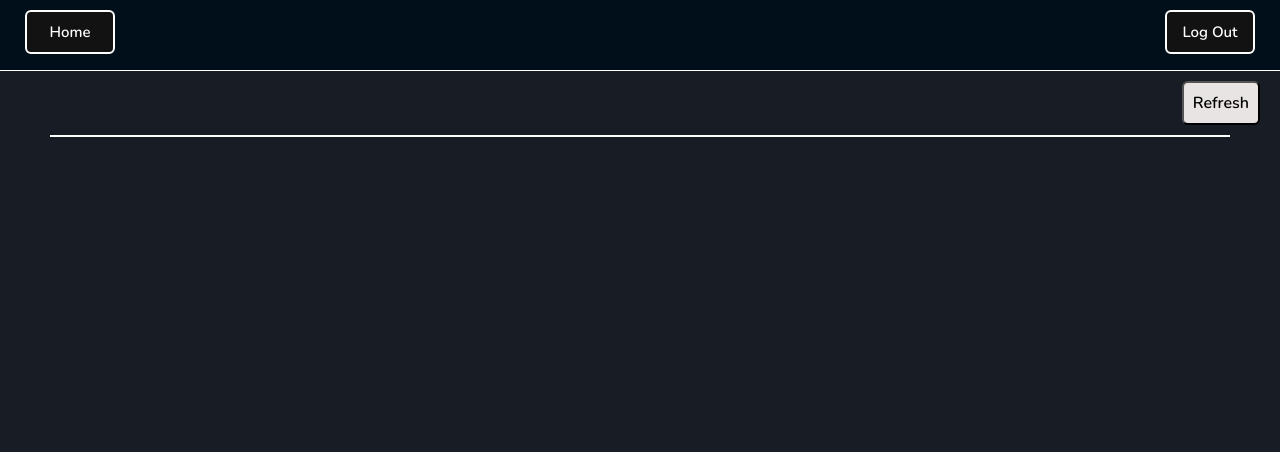
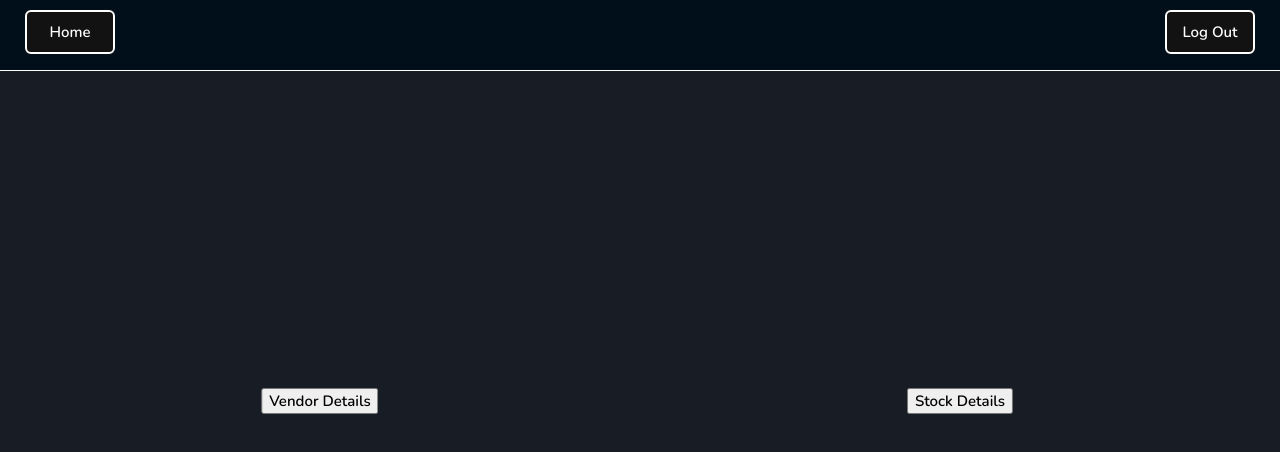
Before and after one commit to Asharma538/dbms-inventory-management-project, a React (Vite) app in the folder frontend/: page / in a window 1280 px wide. Shown: the top 452 px of the page. Built offline with nearby package versions, Linux system fonts and the light colour scheme; a web font is replaced by a local one.

Commit message:
user navigation after login made, pages initialized

```diff
--- a/frontend/package.json
+++ b/frontend/package.json
@@ -11,7 +11,8 @@
   },
   "dependencies": {
     "react": "^18.2.0",
-    "react-dom": "^18.2.0"
+    "react-dom": "^18.2.0",
+    "react-router-dom": "^6.20.0"
   },
   "devDependencies": {
     "@types/react": "^18.2.15",
--- a/frontend/src/App.css
+++ b/frontend/src/App.css
@@ -140,3 +140,26 @@ body{
   margin: 10px 20px 10px 0px ;
   border-radius: 6px;
 }
+
+.vendor-details-section-text{
+  left: 25%;
+}
+
+.stock-details-section-text{
+  left: 75%;
+}
+
+.dashboard-section-text{
+  font-size: 20px;
+  position: absolute;
+  top: 50%;
+  transform: translate(-50%,-50%);
+  text-shadow: 1px 1px 0px rgb(255, 0, 115);
+  cursor: pointer;
+  transition: 150ms;
+}
+
+.dashboard-section-text:hover{
+  color: rgb(255, 255, 255);
+  font-size: 25px;
+}
--- a/frontend/src/App.jsx
+++ b/frontend/src/App.jsx
@@ -6,7 +6,7 @@ import Dashboard from './components/Dashboard';
 
 function App() {
   const [isLoggedIn,setIsLoggedIn] = useState(true);
-  const [user,setUser] = useState('');
+  const [user,setUser] = useState("StoreManager");
 
   const handleLogin = (status) => {
     setIsLoggedIn(status);
--- /dev/null
+++ b/frontend/src/components/AccountManager.jsx
@@ -0,0 +1,13 @@
+import React from 'react'
+
+export default function AccountManager({doLogoutAM}) {
+  const doLogout = () => {
+		doLogoutAM();
+    }
+  return (
+    <div>
+      <Nav doLogout={doLogout}/>
+      AccountManager
+    </div>
+  )
+}
--- /dev/null
+++ b/frontend/src/components/Admin.jsx
@@ -0,0 +1,13 @@
+import React from 'react'
+
+export default function Admin({doLogoutAdmin}) {
+  const doLogout = () => {
+		doLogoutAdmin();
+  }
+  return (
+    <div>
+      <Nav onLogin={doLogout}/>
+      Admin
+    </div>
+  )
+}
--- a/frontend/src/components/CallCenter.jsx
+++ b/frontend/src/components/CallCenter.jsx
@@ -1,11 +1,10 @@
 import React, { useState,useEffect } from 'react'
+import Nav from './Nav';
 
-
-export default function CallCenter() {
+export default function CallCenter({doLogoutCC}) {
     const [complaints , setComplaints]= useState([]);
 
     function fillData(){
-
         var table =  document.getElementById('complaints-table');
         table.innerHTML = "";
         var table_row = document.createElement('tr');
@@ -36,7 +35,7 @@ export default function CallCenter() {
     }
 
     useEffect(()=>{
-        fillData();
+		fillData();
     },[complaints])
 
     const get_complaints = () => {
@@ -49,18 +48,16 @@ export default function CallCenter() {
         });
     }
 
-
+    const doLogout = () => {
+		doLogoutCC();
+    }
 
     return (
         <div className='data-table'>
+            <Nav doLogout={doLogout}/>
             <button onClick={get_complaints} className='right refresh'>
                 Refresh
             </button>
-            {/* {
-                <pre>
-                    {JSON.stringify(complaints[1])}
-                </pre>
-            } */}
             <br></br>
             <center>
                 <table id='complaints-table'>
--- a/frontend/src/components/Dashboard.jsx
+++ b/frontend/src/components/Dashboard.jsx
@@ -1,18 +1,58 @@
 import React from 'react'
-import Nav from './Nav';
 import CallCenter from './CallCenter';
 import Technician from './Technician';
+import Operator from './Operator';
+import Admin from './Admin';
+import {Link} from 'react-router-dom'
+import StoreManager from './StoreManager';
+import AccountManager from './AccountManager';
 
 export default function Dashboard({onLogin,user}) {
     const doLogout = () => {
         onLogin(false);
     }
-
-
-    return (
-        <div>
-            <Nav onLogin={doLogout}/>
-            <CallCenter/>
-        </div>
-    )
+    switch (user) {
+        case "Admin":
+            return (
+                <div>
+                    <Admin doLogoutAdmin={doLogout}/>
+                </div>
+            )
+        case "StoreManager":
+            return (
+                <div>
+                    <StoreManager doLogoutSM={doLogout}/>
+                </div>
+            )
+        case "AccountManager":
+            return (
+                <div>
+                    <AccountManager doLogoutAM={doLogout}/>
+                </div>
+            )
+        case "Technician":
+            return (
+                <div>
+                    <Technician doLogoutTechnician={doLogout}/>
+                </div>
+            )
+        case "Operator":
+            return (
+                <div>
+                    <Operator doLogoutOperator={doLogout}/>
+                </div>
+            )
+        case "CallCenterEmp":
+            return (
+                <div>
+                    <CallCenter doLogoutCC={doLogout}/>
+                </div>
+            )
+        default:
+            return (
+                <div>
+                    Error Code 404, page doesn't exists
+                </div>
+            )
+    }
 }
--- a/frontend/src/components/Nav.jsx
+++ b/frontend/src/components/Nav.jsx
@@ -1,13 +1,13 @@
 import React from 'react'
 
-export default function Nav({onLogin}) {
-  const doLogout = () => {
-    onLogin(false);
+export default function Nav({doLogout}) {
+  const doLogoutNav = () => {
+    doLogout();
   }
   return (
     <div className='nav'>
         <button className='left'>Home</button>
-        <button className='right' onClick={doLogout}>Log Out</button>
+        <button className='right' onClick={doLogoutNav}>Log Out</button>
     </div>
   )
 }
--- /dev/null
+++ b/frontend/src/components/Operator.jsx
@@ -0,0 +1,14 @@
+import React from 'react'
+import Nav from './Nav';
+
+export default function Operator({doLogoutOperator}) {
+  const doLogout = () => {
+		doLogoutOperator();
+    }
+  return (
+    <div>
+      <Nav doLogout={doLogout}/>
+      Operator
+    </div>
+  )
+}
--- /dev/null
+++ b/frontend/src/components/StoreManager.jsx
@@ -0,0 +1,41 @@
+import React, { useState } from 'react'
+import Nav from './Nav';
+
+export default function StoreManager({doLogoutSM}) {
+  const [section,setSection] = useState("home");
+  const handleSectionChange = (status) => {
+    setSection(status);
+  }
+  const doLogout = () => {
+    doLogoutSM();
+  }
+
+  switch (section) {
+    case "vendor":
+      return (
+        <div>
+          <Nav doLogout={doLogout}/>
+          Vendor Details
+        </div>
+      )
+    case "stock":
+      return (
+        <div>
+          <Nav doLogout={doLogout}/>
+          Stock Details
+        </div>
+      )
+    default:
+      return (
+        <div>
+          <Nav doLogout={doLogout}/>
+          <div className="vendor-details-section-text dashboard-section-text">
+            <button>Vendor Details</button>
+          </div>
+          <div className="stock-details-section-text dashboard-section-text">
+            <button>Stock Details</button>
+          </div>
+        </div>
+      )
+  }
+}
--- a/frontend/src/components/Technician.jsx
+++ b/frontend/src/components/Technician.jsx
@@ -1,10 +1,10 @@
 import React, { useState , useEffect } from 'react'
+import Nav from './Nav';
 
-export default function Technician() {
+export default function Technician({doLogoutTechnician}) {
     const [details , setDetails] = useState([]);
 
     function fillData(){
-        console.log(details[0]);
         var table = document.getElementById('vending-table');
         table.innerHTML = "";
         var table_row = document.createElement('tr');
@@ -36,22 +36,22 @@ export default function Technician() {
     },[details])
 
     const get_details = () => {
-        fetch('http://localhost:3000/technicians')
+        fetch('http://localhost:3000/technician')
         .then(response => response.json())
         .then(response => setDetails(response.Details))
         .catch(err => {console.log(err)});
     }
 
+    const doLogout = () => {
+		doLogoutTechnician();
+    }
+
     return (
         <div className='data-table'>
+            <Nav doLogout={doLogout}/>
             <button onClick={get_details} className='right refresh'>
                 Refresh
             </button>
-            {/* {
-                <pre>
-                    {JSON.stringify(complaints[1])}
-                </pre>
-            } */}
             <br></br>
             <center>
                 <table id='vending-table'>
```
Also changed, not shown: 2 other files (tests, documents, lock files or other folders).
